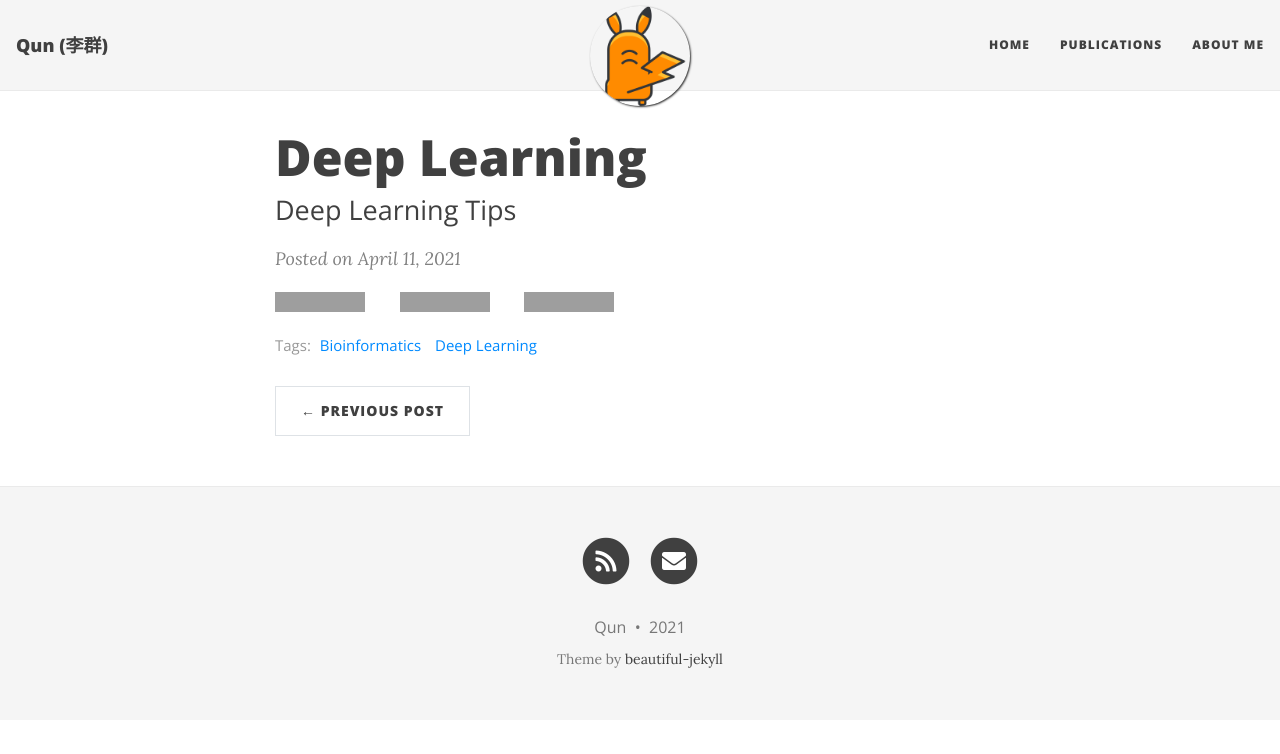
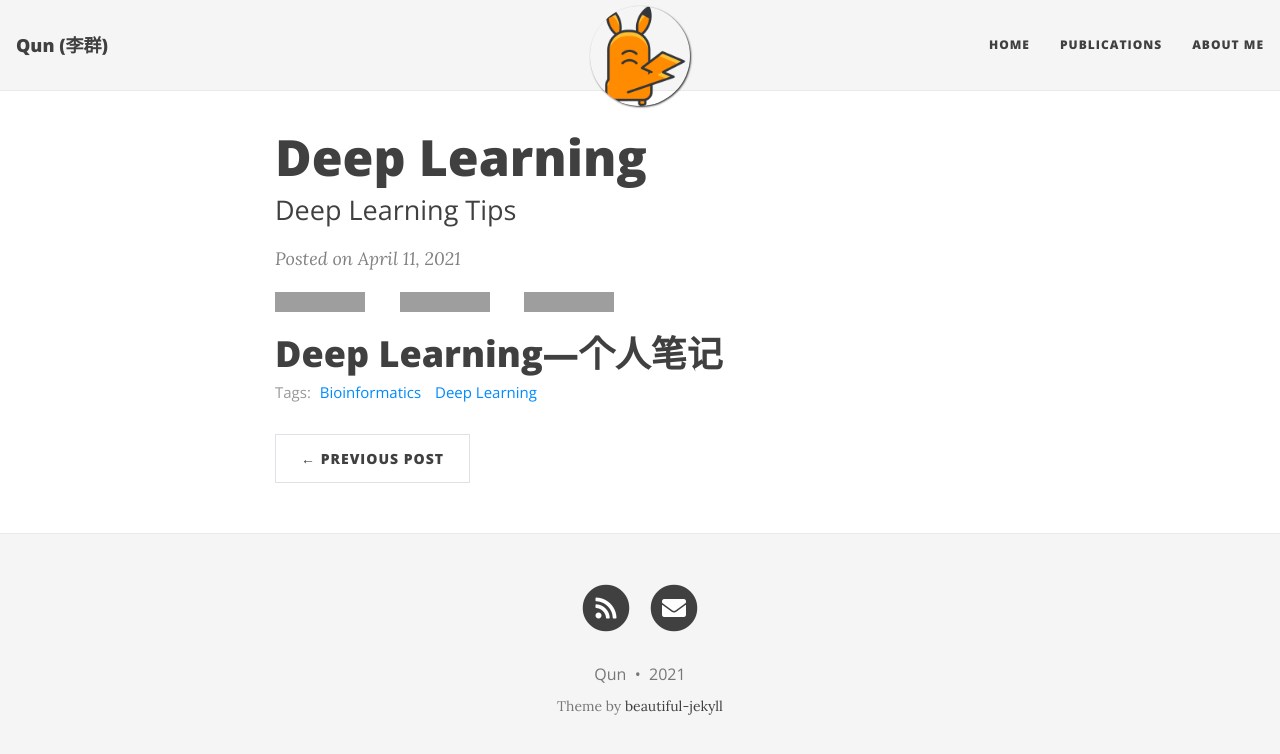
Before and after one commit to leequn/leequn.github.io, a Jekyll site: the page built from _posts/2021-04-11-Deep-Learning.md, in a window 1280 px wide. Shown: the top 754 px of the page. Built offline with Jekyll 4.4.1, drawn with Linux system fonts in a browser that asks for light colours; nearby versions of some CDN libraries; comment, search, counter and statistics services are not loaded; grey boxes are pictures that could not be loaded.

Commit message:
Update 2021-04-11-Deep-Learning.md

```diff
--- a/_posts/2021-04-11-Deep-Learning.md
+++ b/_posts/2021-04-11-Deep-Learning.md
@@ -7,3 +7,5 @@ gh-badge: [star, fork, follow]
 tags: [Bioinformatics, Deep Learning]
 comments: true
 ---
+
+# Deep Learning---个人笔记
```
